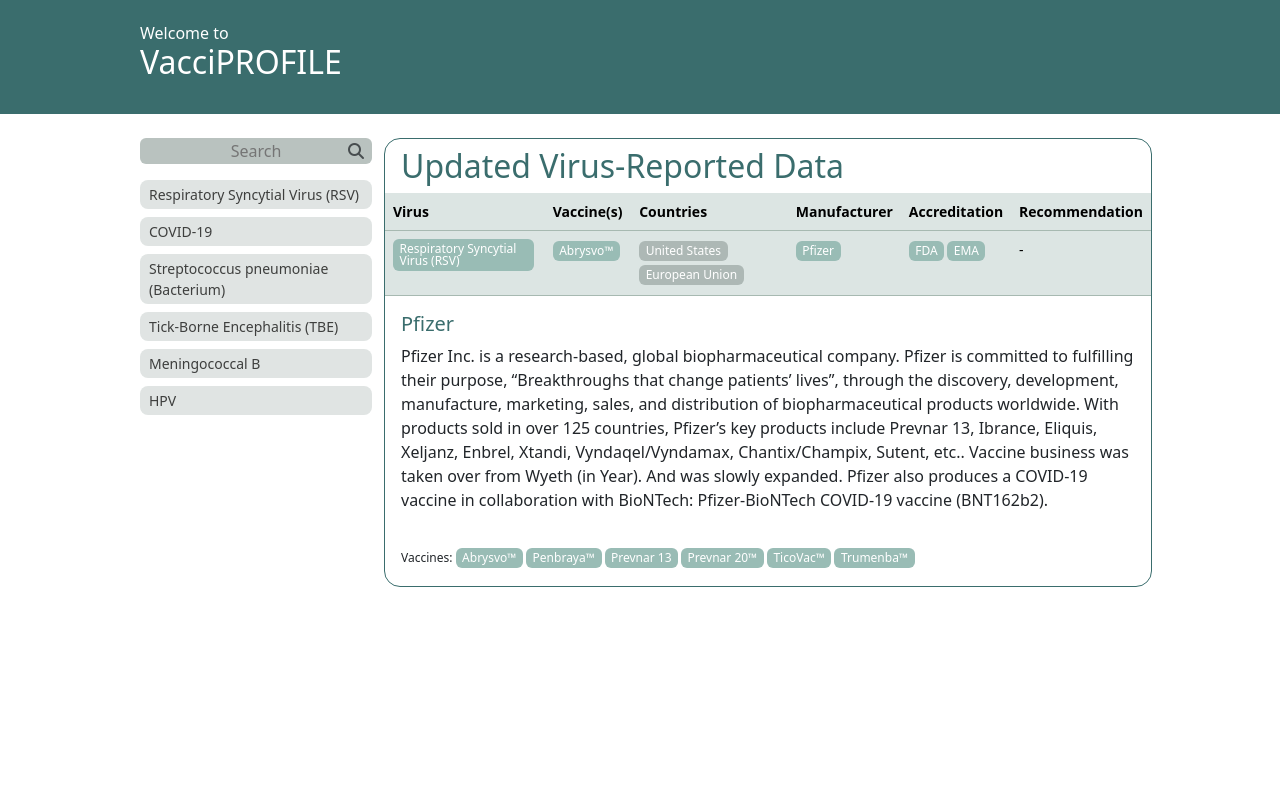
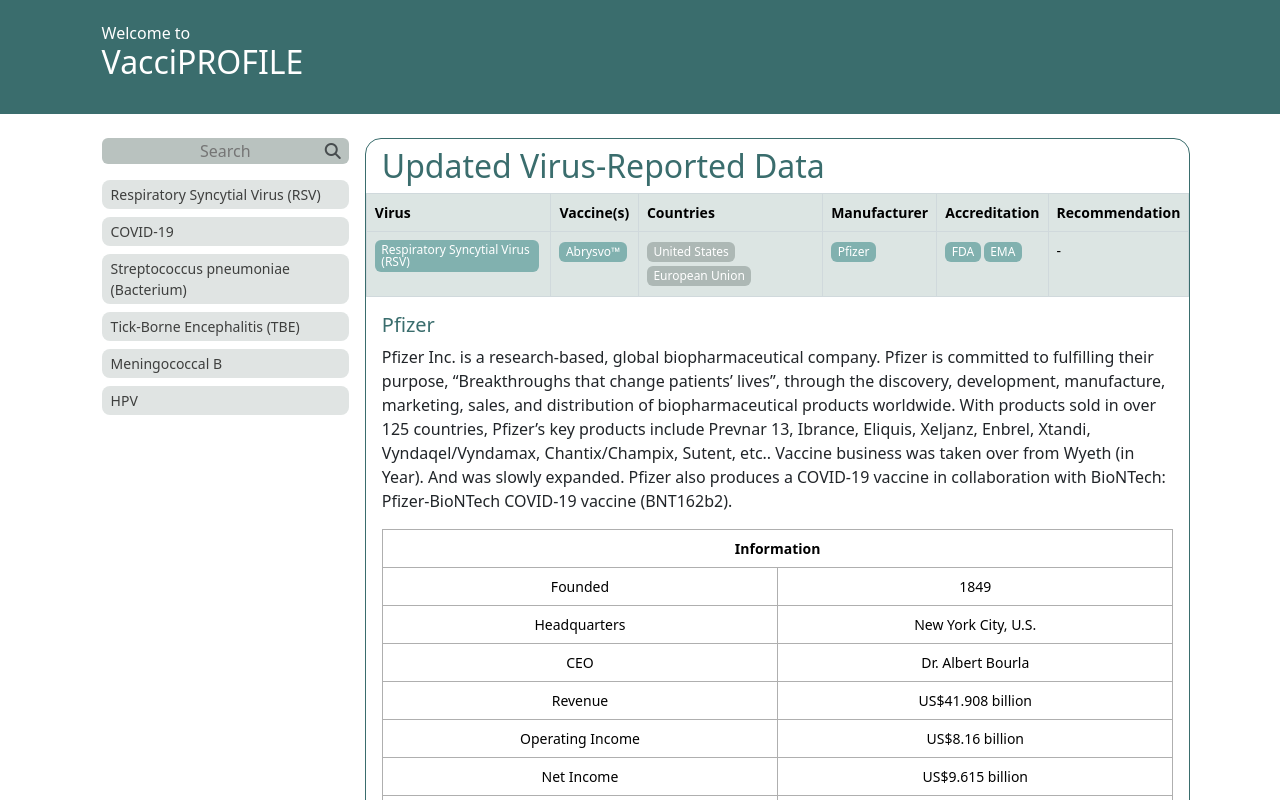
Before and after one commit to gudaedujobs/vacciprofile, a React (Create React App) app in the folder client/: page / in a window 1280 px wide. Both pictures are taken after a click on the element "Pfizer". Shown: the top 800 px of the page. Built offline with nearby package versions, Linux system fonts and the light colour scheme.

Commit message:
Latest working

```diff
--- a/client/src/App.js
+++ b/client/src/App.js
@@ -74,6 +74,11 @@
         return vaccines.filter(vaccine => vaccine.manufacturerId === selectedManufacturer.manufacturerId);
     }
 
+    const convertCamelCaseToReadable = string => {
+        return string==="ceo" ? "CEO" : string.replace(/([A-Z])/g, ' $1')
+                              .replace(/^./, (str) => str.toUpperCase());
+    };
+
     return (
         <div className='container'>
             <div className='row bg-primary text-white py-4'>
@@ -83,7 +88,7 @@
                 </div>
             </div>
             <div className='row mt-4'>
-                <div className='sidebar col-6 col-sm-4 col-lg-3'>
+                <div className='sidebar col-6 col-sm-4 col-lg-3 pe-3'>
                     <div className='search-container'>
                         <span className="position-relative">
                             <input
@@ -121,7 +126,7 @@
                                 <tr>
                                     <td className='virus-cell'><span className='pill-unselected badge' onClick={()=>{handleSelectVirus(selectedVirus)}}>{selectedVirus.name}</span></td>
                                     <td className='vaccine-cell'>{getVaccineNames(selectedVirus.vaccines).map((vaccine, index)=><span key={index} className='pill-unselected badge' onClick={()=>handleSelectVaccine(vaccine)}>{vaccine}</span>)}</td>
-                                    <td className='country-cell'>{selectedVirus.vaccines?.[0]?.vaccineId ? getCountriesForVaccine(selectedVirus.vaccines[0].vaccineId).map((country, index)=><span key={index} className='pill-unselected pill-unselectable badge bg-muted'>{country}</span>) : '-'}</td>
+                                    <td className='country-cell'>{getCountriesForVaccine(selectedVaccine.vaccineId).map((country, index)=><span key={index} className='pill-unselected pill-unselectable badge bg-muted'>{country}</span>)}</td>
                                     <td className='manufacturer-cell'><span className='pill-unselected badge' onClick={()=>handleSelectManufacturer()}>{getManufacturerByVaccine()}</span></td>
                                     <td className='accreditation-cell'>{selectedVaccine.accreditation.map((accreditation=><span className='pill-unselected badge' onClick={()=>handleSelectAccreditation(accreditation)}>{accreditation}</span>))}</td>
                                     <td className='recommendation-cell'>{getRecommendationByVaccine()}</td>
@@ -141,15 +146,33 @@
                         </div> : detailsType==="Manufacturer" ? <div>
                             <h4 className='report-heading'>{selectedManufacturer.name}</h4>
                             <p>{selectedManufacturer.description}</p>
-                            <table className='table'>
+                            <div className='table-responsive m-0'>
+                                <table className='table table-light w-100'>
                                     <thead>
-
+                                        <tr>
+                                            <th className='text-center' colSpan={2}>Information</th>
+                                        </tr>
                                     </thead>
+                                    <tbody>
+                                        {Object.entries(selectedManufacturer.information).map(([attributeKey, attributeValue], index) => {
+                                            return attributeKey !== "sources" && attributeKey !== "lastUpdated" ? <tr key={index}>
+                                                <td className='text-center' style={{ width: '50%' }}>{convertCamelCaseToReadable(attributeKey)}</td>
+                                                <td className='text-center'>{attributeValue}</td>
+                                            </tr> : <></> ;
+                                        })}
+                                    </tbody>
                                 </table>
+                            </div>
+                            <span>Source(s): {selectedManufacturer.information.sources.map((source, index)=><span key={index}>
+                                <a className='manufacturer-table-source' href={`${source.link}`} target="_blank" rel="noopener noreferrer">{source.title} </a>
+                                <span>({source.lastUpdated}){selectedManufacturer.information.sources.length>1 && index<selectedManufacturer.information.sources.length-1 ? ', ' : ''}</span></span>)}
+                            </span>
+                            <p>
                                 <span className='vaccines-label'>Vaccines: </span>
                                 {getVaccinesByManufacturer().map((vaccine=><span className='pill-unselected badge' onClick={()=>handleSelectVaccine(vaccine.name)}>{vaccine.name}</span>))}
+                            </p>
                             </div> : detailsType==="Accreditation" ? <div>
-                            <h4 className='report-heading'>{selectedAccreditation} Vaccines</h4>
+                            <h4 className='report-heading'>{selectedAccreditation}-Approved Vaccines</h4>
                             {getVaccinesByAccreditation().map((vaccine=><span className='pill-unselected badge' onClick={()=>handleSelectVaccine(vaccine.name)}>{vaccine.name}</span>))}
                         </div> : <></>}
                     </div>
--- a/client/src/App.scss
+++ b/client/src/App.scss
@@ -2,23 +2,17 @@
 @import '~bootstrap/scss/functions';
 @import '~bootstrap/scss/variables';
 
-
-/* td:not(:last-child), th:not(:last-child) {
-    border-right: 1px solid rgb(175, 175, 175);
-} */
-
-
 a {
     text-decoration: none!important;
     color: inherit;
-  }
+}
 
 .container {
     max-width: 100%;
 }
 
 .row {
-    padding: 0 10vw;
+    padding: 0 7vw;
 }
 
 
@@ -41,18 +35,30 @@
     color: white !important;
 }
 
+table {
+    font-size: 14px;
+    margin: 0;
+}
+
 td, th, span {
     word-wrap: break-word;
     overflow-wrap: break-word;
 }
 
-table {
-    font-size: 14px;
-    margin: 0;
+td, th {
+    border: 1px solid rgb(208, 217, 220);
+}
+
+.table-light tbody tr td, .table-light thead tr th {
+    border: 1px solid rgb(175, 175, 175);
 }
 
 .table-success tbody tr td, .table-success thead tr th {
-    background-color: $tableLight;
+    background-color: $table;
+}
+
+.table-light tbody tr td, .table-light thead tr th {
+    background-color: white;
 }
 
 .pill-unselected {
@@ -93,6 +99,14 @@
     font-size: 12px;
 }
 
+.manufacturer-table-source {
+    color: $warning;
+}
+
+.manufacturer-table-source:hover {
+    text-decoration: underline!important;
+}
+
 .read-more {
     color: $warning;
 }
--- a/client/src/assets/data/manufacturers.json
+++ b/client/src/assets/data/manufacturers.json
@@ -15,11 +15,11 @@
             "numberOfEmployees": "78,500",
             "sources": [
                 {
-                    "title": "2020 Annual Report on Form 10-K",
+                    "lastUpdated": "2020",
+                    "title": "Annual Report on Form 10-K",
                     "link" :"https://s21.q4cdn.com/317678438/files/doc_financials/2020/ar/PFE-2020-Form-10K-FINAL.pdf"
                 }
-            ],
-            "lastUpdated": "2020"
+            ]
         },
         "vaccines": [
             { "vaccineId": 1 },
@@ -34,9 +34,19 @@
     {
         "manufacturerId": 5,
         "name": "Pfizer-BioNTech",
-        "description": "TBU",
+        "description": "STAY TUNED FOR MORE INFORMATION",
         "information": {
-
+            "founded": "",
+            "headquarters": "",
+            "ceo": "",
+            "revenue": "",
+            "operatingIncome": "",
+            "netIncome": "",
+            "totalAssets": "",
+            "totalEquity": "",
+            "numberOfEmployees": "",
+            "sources": [
+            ]
         },
         "vaccines": [
             { "vaccineId": 2 },
@@ -59,15 +69,16 @@
             "numberOfEmployees": "134,500",
             "sources": [
                 {
+                    "lastUpdated": "2021",
                     "title": "Johnson & Johnson Financial Statements 2005-2021",
                     "link": "https://www.macrotrends.net/stocks/charts/JNJ/johnson-johnson/financial-statements"
                 },
                 {
-                    "name": "Johnson & Johnson Annual Report 2020",
+                    "lastUpdated": "2020",
+                    "title": "Johnson & Johnson Annual Report 2020",
                     "link": "https://www.investor.jnj.com/annual-meeting-materials/2020-annual-report/"
                 }
-            ],
-            "lastUpdated": "2020"
+            ]
         },
         "vaccines": [
             {
@@ -91,15 +102,16 @@
             "numberOfEmployees": "94,000+",
             "sources": [
                 {
+                    "lastUpdated": "2020",
                     "title": "Full year and fourth quarter 2020 report",
                     "link": "https://www.gsk.com/media/6557/fy-2020-results-announcement.pdf"
                 },
                 {
+                    "lastUpdated": "2020",
                     "title": "GSK Key Facts",
                     "link": "https://www.gsk.com/en-gb/company/gsk-at-a-glance/"
                 }
-            ],
-            "lastUpdated": ""
+            ]
         },
         "vaccines": [
             {
@@ -120,15 +132,15 @@
             "netIncome": "US$7.067 billion",
             "totalAssets": "US$89.800 billion",
             "totalEquity": "US$29.270 billion",
-            "numberOfEmployees": "74,000"
+            "numberOfEmployees": "74,000",
+            "sources": [
+                {
+                    "lastUpdated": "2020",
+                    "title": "Merck & Co., Inc. 2020 Form 10-K Annual Report",
+                    "link": "https://www.sec.gov/ix?doc=/Archives/edgar/data/310158/000031015821000004/mrk-20201231.htm"
+                }
+            ]
         },
-        "sources": [
-            {
-                "title": "Merck & Co., Inc. 2020 Form 10-K Annual Report",
-                "link": "https://www.sec.gov/ix?doc=/Archives/edgar/data/310158/000031015821000004/mrk-20201231.htm"
-            }
-        ],
-        "lastUpdated": "2020",
         "vaccines": [
             {
 
--- a/client/src/assets/styles/custom.scss
+++ b/client/src/assets/styles/custom.scss
@@ -9,12 +9,12 @@
 $warning: rgb(35, 116, 93);
 $success: rgb(84, 128, 115);
 $danger:rgb(167, 57, 57);
-$tableLight: rgb(220, 229, 227);
+$table: rgb(220, 229, 227);
 $dark: #3e3f3e;
 $darker: rgb(141, 145, 144);
 $selected: rgb(149, 192, 183);
-$pale: rgb(153, 188, 181);
-$hover: rgb(128, 177, 167);
+$pale: rgb(129, 177, 175);
+$hover: rgb(119, 165, 157);
 $unselectable: rgb(173, 184, 181);
 
 $theme-colors: (
@@ -32,7 +32,7 @@
   "pale": $pale,
   "hover": $hover,
   "unselectable": $unselectable,
-  "table-light": $tableLight
+  "table": $table
 );
 
 @import '~bootstrap/scss/bootstrap.scss';
```
Lines whose indentation alone changed are shown as unchanged.
